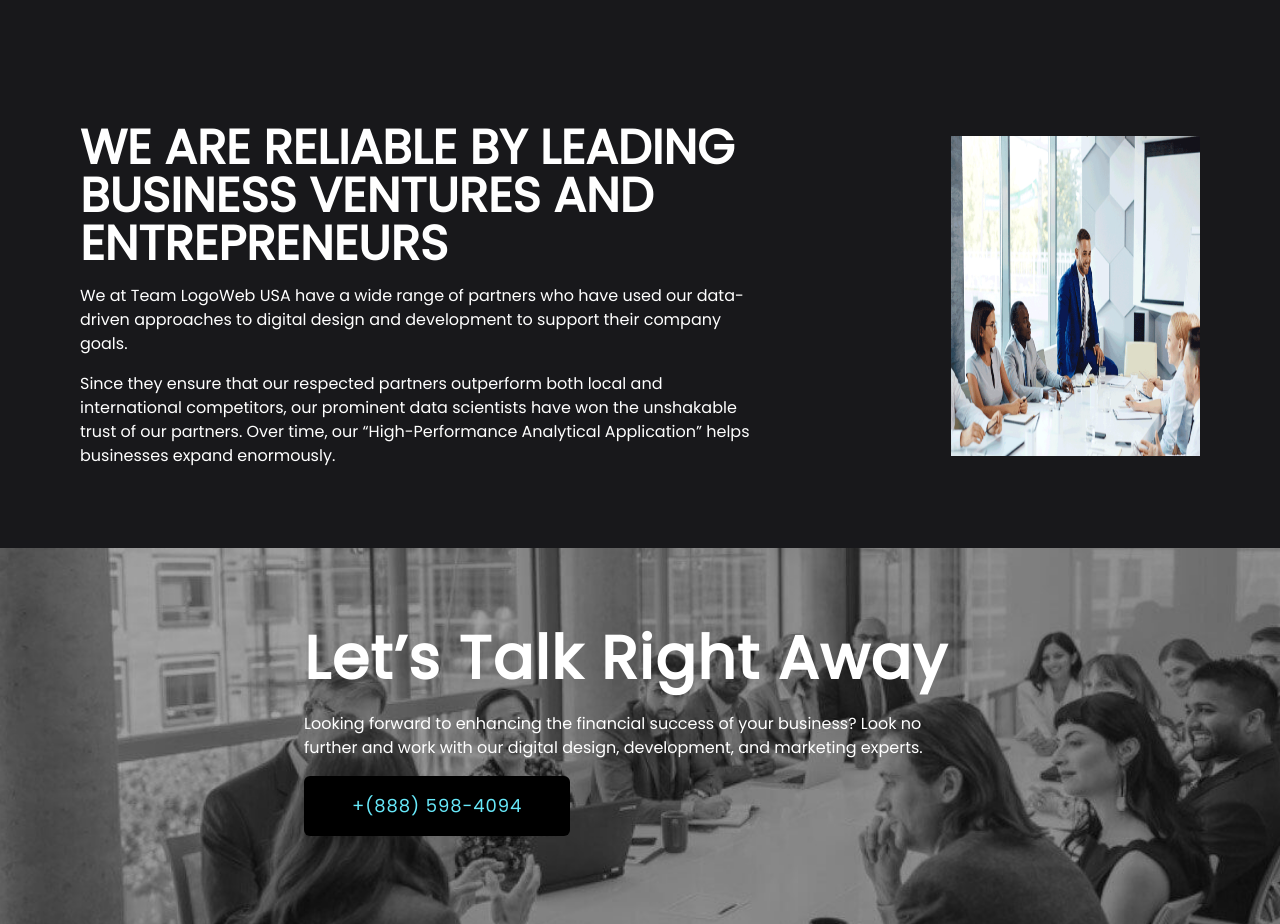
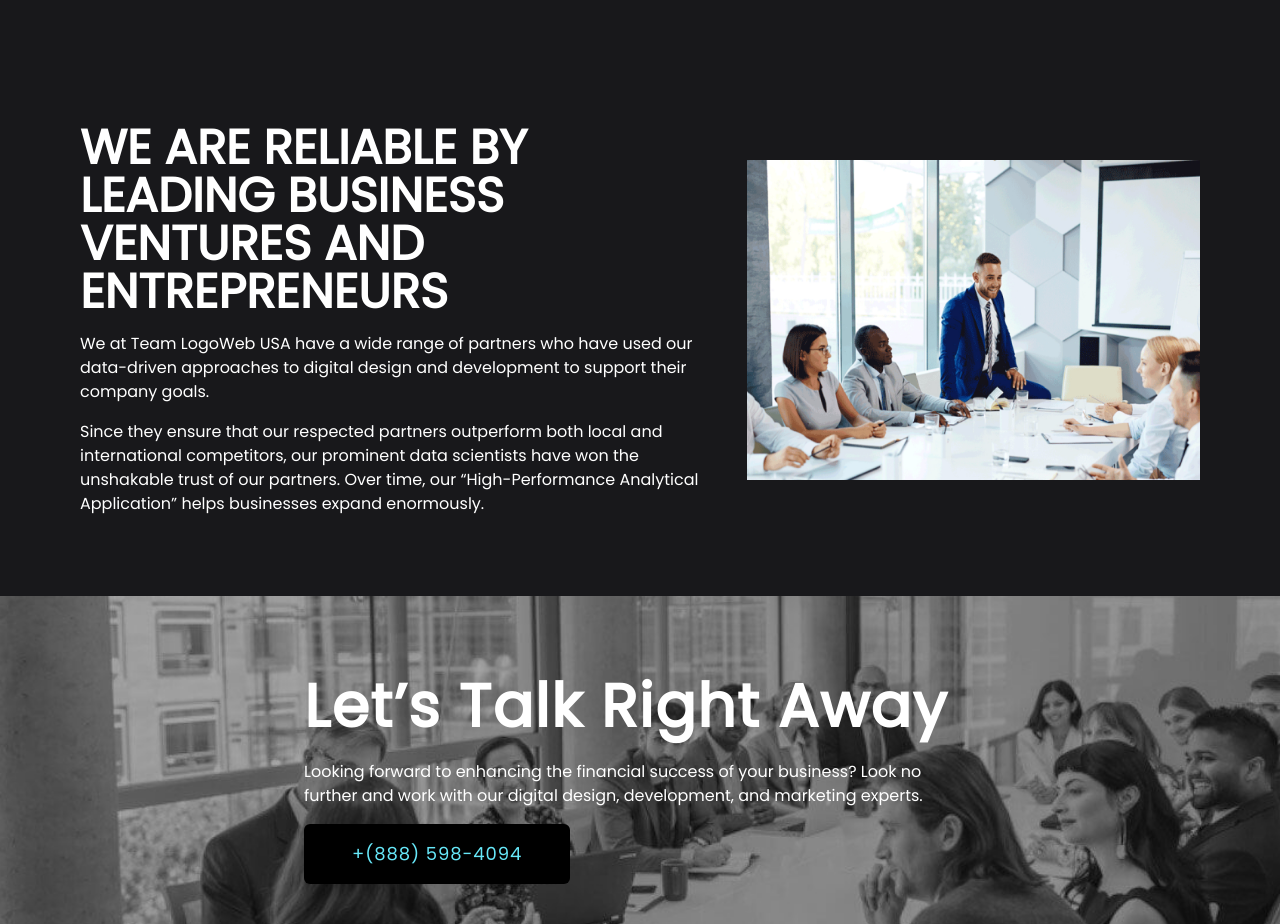
Before and after one commit to haseebx16/logoweb, a Next.js app: page /about in a window 1280 px wide. Shown: the part 3040-3964 px from the top of the page. Built offline with nearby package versions, Linux system fonts and the light colour scheme.

Commit message:
Update Reliable.jsx

```diff
--- a/app/Components/Reliable.jsx
+++ b/app/Components/Reliable.jsx
@@ -5,7 +5,7 @@ const Reliable = () => {
   return (
     <div className={`${font.className} md:p-20 p-8 overflow-hidden space-y-8 md:space-y-0 md:space-x-8 text-white w-full flex justify-between items-center flex-col md:flex-row bg-zinc-900`}>
         <div>
-            <h1 className='font-extrabold text-5xl'>WE ARE RELIABLE BY LEADING BUSINESS VENTURES AND ENTREPRENEURS</h1>
+            <h1 className='font-extrabold max-w-xl text-5xl'>WE ARE RELIABLE BY LEADING BUSINESS VENTURES AND ENTREPRENEURS</h1>
             <p className='max-w-2xl mt-4'>We at Team LogoWeb USA have a wide range of partners who have used our data-driven approaches to digital design and development to support their company goals.</p>
             <p className='max-w-2xl mt-4'>Since they ensure that our respected partners outperform both local and international competitors, our prominent data scientists have won the unshakable trust of our partners. Over time, our “High-Performance Analytical Application” helps businesses expand enormously.</p>
         </div>
```
